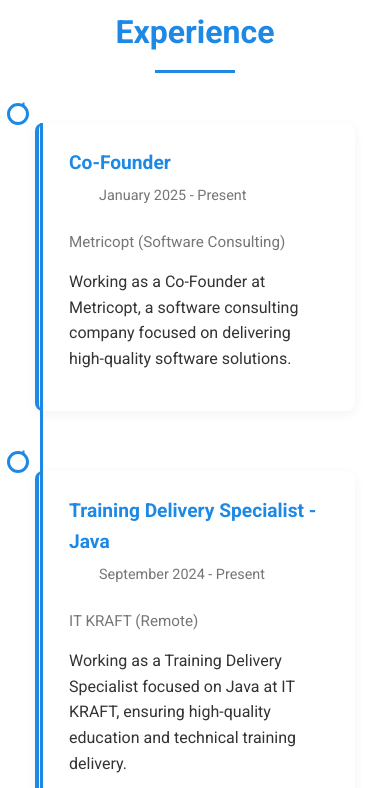
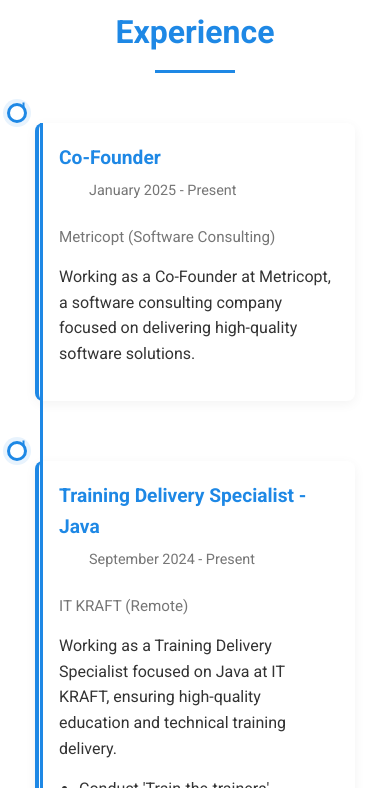
Before and after one commit to elmastahsin/elmastahsin.github.io, a plain HTML site: page index.html in a window 390 px wide. Shown: the part 1940-2728 px from the top of the page. Drawn offline with Linux system fonts and the light colour scheme.

Commit message:
Fix HTML structure and image paths

```diff
--- a/index.html
+++ b/index.html
@@ -373,7 +373,7 @@
             </h2>
             <div class="project-item">
                 <h3>
-                    <a href="https://github.com/elmastahsin/gurme-app" target="_blank" class="project-link">
+                    <a href="https://github.com/elmastahsin/Gurme" target="_blank" class="project-link">
                         Gurme Restaurant Recommendation App
                         <i class="fab fa-github"></i>
                     </a>
@@ -391,7 +391,7 @@
             </div>
             <div class="project-item">
                 <h3>
-                    <a href="https://github.com/elmastahsin/uno-game" target="_blank" class="project-link">
+                    <a href="https://github.com/elmastahsin/CENG453_20242_Group3_backend" target="_blank" class="project-link">
                         UNO-like Multiplayer Game
                         <i class="fab fa-github"></i>
                     </a>
--- a/styles.css
+++ b/styles.css
@@ -345,14 +345,14 @@ nav .container {
     position: relative;
     max-width: 900px;
     margin: 0 auto;
-    padding: 0 20px 0 70px; /* Sol tarafta daha fazla alan bırakıldı */
+    padding: 0 20px 0 70px; /* Sol tarafta alan bırakıldı */
 }
 
 /* Dikey çizgi */
 .timeline:before {
     content: '';
     position: absolute;
-    left: 35px; /* Çizgi konumu */
+    left: 27px; /* Daire işaretçilerine değecek şekilde ayarlandı */
     top: 0;
     bottom: 0;
     width: 3px;
@@ -366,6 +366,10 @@ nav .container {
     margin-bottom: 60px;
     display: flex;
     align-items: flex-start;
+}
+
+.timeline-item:last-child {
+    margin-bottom: 0;
 }
 
 /* İçerik kutusu */
@@ -398,23 +402,24 @@ nav .container {
     background-color: white;
     border: 3px solid var(--primary-color);
     border-radius: 50%;
-    left: -43px; /* Daire konumu */
+    left: -35px;
     top: 25px;
     z-index: 2;
+    box-shadow: 0 0 0 4px rgba(30, 136, 229, 0.1); /* Hafif mavi gölge */
 }
 
 /* Yatay bağlantı çizgisi */
 .timeline-content:after {
     content: '';
     position: absolute;
-    width: 25px; /* Çizgi uzunluğu */
+    width: 22px;
     height: 2px;
     background-color: var(--primary-color);
-    left: -32px;
+    left: -24px;
     top: 33px;
 }
 
-/* Tarih stili - pozisyon başlığının yanında */
+/* Tarih stili */
 .timeline-date {
     font-size: 0.9rem;
     color: var(--light-text);
@@ -443,25 +448,18 @@ nav .container {
     position: relative;
 }
 
-/* Tablet ve mobil görünüm için */
+/* Tablet ve mobil görünüm düzenlemeleri */
 @media (max-width: 768px) {
+    /* Timeline yapısı */
     .timeline {
         padding-left: 50px;
     }
 
     .timeline:before {
-        left: 25px;
+        left: 17px;
     }
 
-    .timeline-content:before {
-        left: -35px;
-    }
-
-    .timeline-content:after {
-        left: -25px;
-    }
-
-    /* Mobilde başlık ve tarih düzeni */
+    /* İçerik düzeni */
     .timeline-content h3 {
         flex-direction: column;
         align-items: flex-start;
@@ -469,10 +467,50 @@ nav .container {
     }
 
     .timeline-date {
+        margin-left: 0;
         font-size: 0.85rem;
-        margin-left: 0;
+    }
+
+    /* Daire ve çizgi konumları */
+    .timeline-content:before {
+        left: -35px;
+        top: 25px;
+    }
+
+    .timeline-content:after {
+        left: -24px;
+        top: 33px;
+        width: 18px;
     }
 }
+
+/* Daha küçük ekranlar için özel ayarlar */
+@media (max-width: 576px) {
+    .timeline {
+        padding-left: 45px;
+    }
+
+    .timeline:before {
+        left: 15px;
+    }
+
+    .timeline-content:before {
+        left: -30px;
+        width: 14px;
+        height: 14px;
+    }
+
+    .timeline-content:after {
+        left: -20px;
+        width: 16px;
+    }
+
+    .timeline-content {
+        padding: 20px;
+    }
+}
+
+/*=====  Son: Timeline & Eğitim  ======*/
 /*=============================================
 =            7. EĞİTİM BÖLÜMÜ                =
 =============================================*/
```
